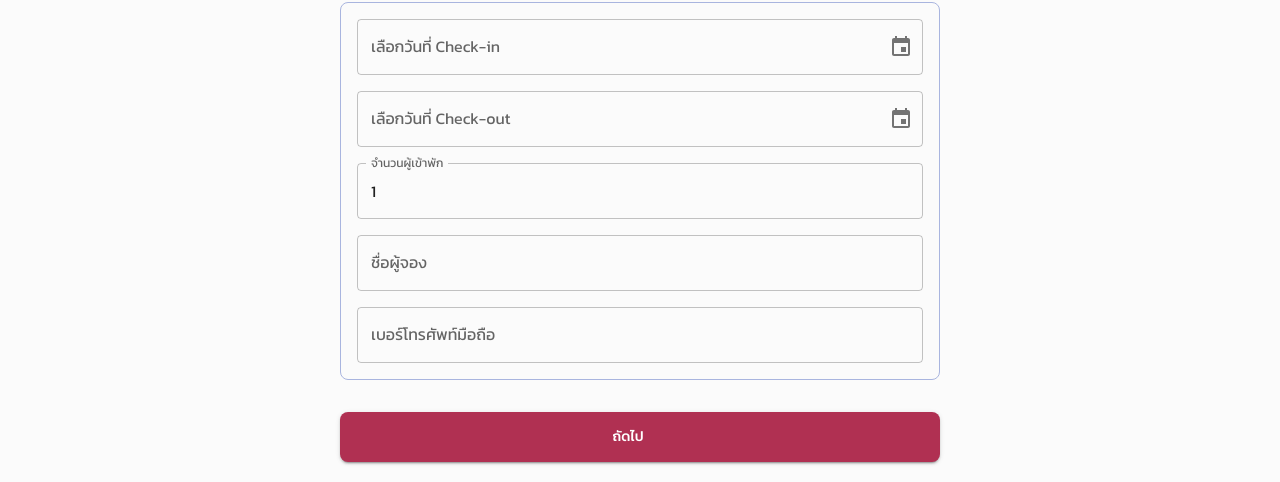
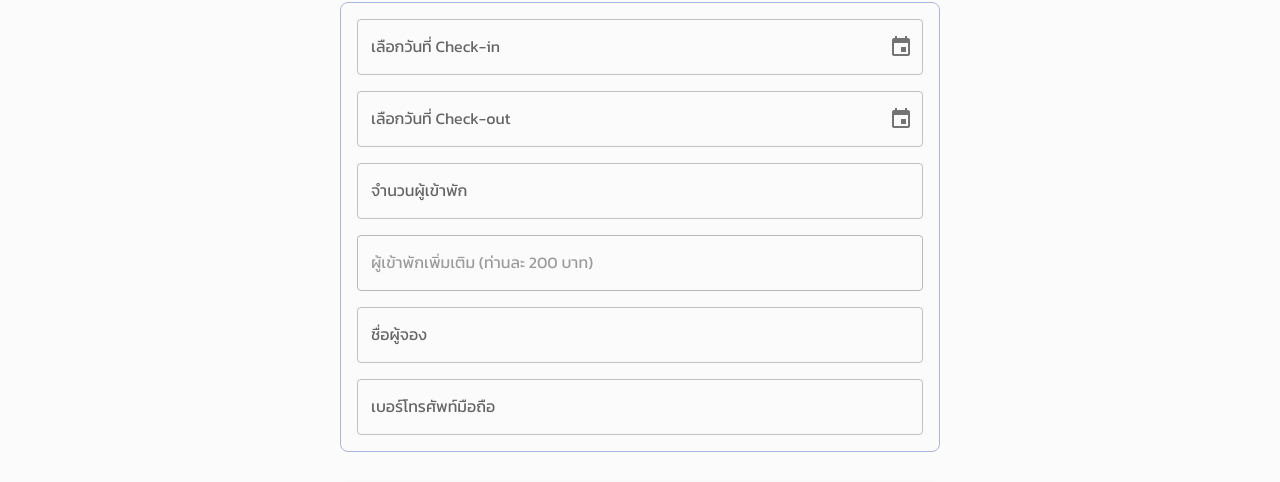
Before and after one commit to lazymodthai/aunya-fe, a React (Vite) app: page /booking in a window 1280 px wide. Shown: the part 202-684 px from the top of the page. Built offline with nearby package versions, Linux system fonts and the light colour scheme; no server answers; some icons are missing; a web font is replaced by a local one.

Commit message:
add: api

```diff
--- a/package.json
+++ b/package.json
@@ -17,6 +17,7 @@
     "@mui/x-date-pickers": "^8.9.0",
     "@reduxjs/toolkit": "^2.6.1",
     "@types/node": "^22.14.0",
+    "axios": "^1.10.0",
     "date-fns": "^4.1.0",
     "react": "^19.0.0",
     "react-dom": "^19.0.0",
--- /dev/null
+++ b/src/apis/auth.ts
@@ -0,0 +1,14 @@
+import { RawAxiosResponseHeaders } from "axios";
+import { InstanceAuthAPI } from "./instance";
+
+const path = "auth";
+
+export default class AuthAPI extends InstanceAuthAPI {
+  static login(payload:{email: string, password: string}): Promise<{ data: any; headers: RawAxiosResponseHeaders; }> {
+    return this.api.post(`${path}/login/`, payload);
+  }
+
+  static logout(): Promise<{ data: any; headers: RawAxiosResponseHeaders; }> {
+    return this.api.post(`${path}/logout/`);
+  }
+}
--- /dev/null
+++ b/src/apis/booking.ts
@@ -0,0 +1,11 @@
+import { RawAxiosResponseHeaders } from "axios";
+import { InstanceBookingAPI } from "./instance";
+
+const path = "booking";
+
+export default class BookingAPI extends InstanceBookingAPI {
+  static book(payload: any): Promise<{ data: any; headers: RawAxiosResponseHeaders; }> {
+    return this.api.post(`${path}/book/`, payload);
+  }
+
+}
--- /dev/null
+++ b/src/apis/instance.ts
@@ -0,0 +1,21 @@
+import axios from "axios";
+
+
+const instanceAuth = axios.create({
+  baseURL: import.meta.env.VITE_BASE_URL || 'http://localhost:3005/',
+  timeout: 10000,
+  headers: {
+    Accept: "application/json",
+  }
+});
+
+const instanceBooking = axios.create({
+  baseURL: import.meta.env.VITE_BASE_URL || 'http://localhost:3005/',
+  timeout: 10000,
+  headers: {
+    Accept: "application/json",
+  }
+});
+
+export class InstanceAuthAPI { static api = instanceAuth }
+export class InstanceBookingAPI { static api = instanceBooking }
--- a/src/components/booking/CustomDatePicker.tsx
+++ b/src/components/booking/CustomDatePicker.tsx
@@ -30,7 +30,6 @@ const CustomDatePicker = (props: Props) => {
     return false;
   };
 
-  // ตรวจสอบว่าวันที่อยู่ในช่วง check-in ถึงวันที่เลือก
   const isDateInRange = (date: Date) => {
     if (!props.checkInDate || !props.value) return false;
 
@@ -44,7 +43,6 @@ const CustomDatePicker = (props: Props) => {
     return dateTime >= startTime && dateTime <= endTime;
   };
 
-  // ตรวจสอบว่าวันที่เป็นวันเริ่มต้นหรือสิ้นสุดของช่วง
   const isRangeStart = (date: Date) => {
     if (!props.checkInDate || !props.value) return false;
 
@@ -65,7 +63,6 @@ const CustomDatePicker = (props: Props) => {
     return dateTime === Math.max(checkInTime, valueTime);
   };
 
-  // ตรวจสอบว่าวันที่เป็น check-in date
   const isCheckInDate = (date: Date) => {
     if (!props.checkInDate) return false;
 
@@ -74,14 +71,12 @@ const CustomDatePicker = (props: Props) => {
            date.getDate() === props.checkInDate.getDate();
   };
 
-  // ตรวจสอบว่ามีวันที่ disable อยู่ในช่วงที่จะเลือกหรือไม่
   const hasDisabledDateInRange = (endDate: Date) => {
     if (!props.checkInDate || !props.disabledDates) return false;
 
     const startTime = new Date(props.checkInDate).getTime();
     const endTime = new Date(endDate).getTime();
 
-    // สลับถ้า end date มาก่อน start date
     const rangeStart = Math.min(startTime, endTime);
     const rangeEnd = Math.max(startTime, endTime);
 
@@ -91,14 +86,42 @@ const CustomDatePicker = (props: Props) => {
     });
   };
 
-  // Custom shouldDisableDate ที่รวมการตรวจสอบช่วงวันที่
+  const getNextDisabledDate = () => {
+    if (!props.checkInDate || !props.disabledDates) return null;
+
+    const checkInTime = new Date(props.checkInDate).getTime();
+
+    const nextDisabledDates = props.disabledDates
+      .filter(date => new Date(date).getTime() > checkInTime)
+      .sort((a, b) => new Date(a).getTime() - new Date(b).getTime());
+
+    return nextDisabledDates.length > 0 ? nextDisabledDates[0] : null;
+  };
+
   const customShouldDisableDate = (date: Date) => {
     // ตรวจสอบ disabled dates ตามปกติ
-    if (shouldDisableDate(date)) return true;
+    if (shouldDisableDate(date)) {
+      if (props.checkInDate) {
+        const nextDisabledDate = getNextDisabledDate();
+        if (nextDisabledDate) {
+          const isNextDisabledDate = date.getFullYear() === nextDisabledDate.getFullYear() &&
+                                    date.getMonth() === nextDisabledDate.getMonth() &&
+                                    date.getDate() === nextDisabledDate.getDate();
+          return !isNextDisabledDate;
+        }
+      }
+      return true;
+    }
 
-    // ถ้ามี checkInDate และกำลังจะเลือกวันที่ที่มี disabled date ในช่วง
     if (props.checkInDate && hasDisabledDateInRange(date)) {
       return true;
+    }
+
+    if (props.checkInDate) {
+      const nextDisabledDate = getNextDisabledDate();
+      if (nextDisabledDate && new Date(date).getTime() > new Date(nextDisabledDate).getTime()) {
+        return true;
+      }
     }
 
     return false;
@@ -162,10 +185,19 @@ const CustomDatePicker = (props: Props) => {
             const isStart = isRangeStart(date);
             const isEnd = isRangeEnd(date);
 
+            const isSelectableDisabledDate = isDisabled && props.checkInDate && (() => {
+              const nextDisabledDate = getNextDisabledDate();
+              if (nextDisabledDate) {
+                return date.getFullYear() === nextDisabledDate.getFullYear() &&
+                       date.getMonth() === nextDisabledDate.getMonth() &&
+                       date.getDate() === nextDisabledDate.getDate();
+              }
+              return false;
+            })();
+
             let sx: any = {};
 
-            // สไตล์สำหรับวันที่ถูก disable
-            if (isDisabled) {
+            if (isDisabled && !isSelectableDisabledDate) {
               sx = {
                 color: '#f44336 !important',
                 backgroundColor: '#ffebee !important',
@@ -175,9 +207,7 @@ const CustomDatePicker = (props: Props) => {
                 fontWeight: 'bold'
               };
             }
-            // สไตล์สำหรับ check-in date
             else if (isCheckIn) {
-              // ตรวจสอบว่าเป็นวันเดียวกันกับวันที่เลือกหรือไม่
               const isSameDay = props.value &&
                 date.getFullYear() === props.value.getFullYear() &&
                 date.getMonth() === props.value.getMonth() &&
@@ -190,11 +220,9 @@ const CustomDatePicker = (props: Props) => {
                 '&:hover': {
                   backgroundColor: '#1976d2 !important',
                 },
-                // ถ้าเป็นวันเดียวกัน ให้เป็นวงกลม
                 ...(isSameDay && {
                   borderRadius: '50% !important',
                 }),
-                // ถ้าไม่เป็นวันเดียวกัน ให้มีเฉพาะด้านซ้ายโค้งมน
                 ...(!isSameDay && {
                   borderTopLeftRadius: '50% !important',
                   borderBottomLeftRadius: '50% !important',
@@ -212,7 +240,6 @@ const CustomDatePicker = (props: Props) => {
                 '&:hover': {
                   backgroundColor: '#bbdefb !important',
                 },
-                // กำหนดรูปแบบขอบของช่วง
                 borderRadius: '0 !important',
                 ...(isStart && {
                   borderTopLeftRadius: '50% !important',
--- a/src/components/booking/NumberField.tsx
+++ b/src/components/booking/NumberField.tsx
@@ -2,11 +2,12 @@ import { SxProps, TextField } from "@mui/material";
 
 type Props = {
   onChange: (e: any) => void;
-  value: number;
+  value: number | null;
   min?: number;
   max?: number;
   label?: string;
   sx?: SxProps;
+  disabled?: boolean;
 };
 
 function NumberField(props: Props) {
@@ -35,6 +36,7 @@ function NumberField(props: Props) {
         },
       }}
       sx={props.sx}
+      disabled={props.disabled}
     />
   );
 }
--- a/src/pages/Booking.tsx
+++ b/src/pages/Booking.tsx
@@ -9,13 +9,16 @@ import {
   useMediaQuery,
 } from "@mui/material";
 import CustomDatePicker from "../components/booking/CustomDatePicker";
-import { useState } from "react";
+import { useEffect, useState } from "react";
 import NumberField from "../components/booking/NumberField";
 import { isValidThaiPhoneNumber } from "../utils/input";
 import ArrowForwardIosIcon from "@mui/icons-material/ArrowForwardIos";
 import ArrowBackIosIcon from "@mui/icons-material/ArrowBackIos";
-import CheckIcon from '@mui/icons-material/Check';
-import {addDays, format, parseISO} from 'date-fns'
+import CheckIcon from "@mui/icons-material/Check";
+import { addDays, format, parseISO, set } from "date-fns";
+import { FormatDate, formatDateTime } from "../utils/date";
+import AuthAPI from "../apis/auth";
+import BookingAPI from "../apis/booking";
 
 type Props = {
   bookingData: any;
@@ -25,16 +28,33 @@ function Booking(props: Props) {
   const isMobile = useMediaQuery("(max-width:800px)");
   const [checkinDate, setCheckinDate] = useState<Date | null>(null);
   const [checkoutDate, setCheckoutDate] = useState<Date | null>(null);
-  const [guestNumber, setGuestNumber] = useState<number>(1);
+  const [guestNumber, setGuestNumber] = useState<number | null>(null);
+  const [additionGuestNumber, setAdditionGuestNumber] = useState<number | null>(null);
   const [name, setName] = useState<string>("");
   const [phoneNumber, setPhoneNumber] = useState<string>("");
   const [step, setStep] = useState<number>(0);
   const [skipped, setSkipped] = useState(new Set<number>());
-  const [isInvalidPhoneNumber, setIsInvalidPhoneNumber] =
-    useState<boolean>(false);
+  const [isInvalidPhoneNumber, setIsInvalidPhoneNumber] = useState<boolean>(false);
 
   const isStepSkipped = (step: number) => {
     return skipped.has(step);
+  };
+
+  const handleBook = async () => {
+    const payload = {
+      checkinDate: checkinDate,
+      checkoutDate: checkoutDate,
+      guestNumber: guestNumber,
+      additionGuestNumber: additionGuestNumber,
+      name: name,
+      phoneNumber: phoneNumber,
+    }
+    try {
+      const data = await BookingAPI.book(payload);
+      console.log(data)
+    } catch (error) {
+      console.log(error);
+    }
   };
 
   const handleNext = () => {
@@ -70,7 +90,6 @@ function Booking(props: Props) {
       case 0:
         return (
           <>
-            <Grid>
             <CustomDatePicker
               label="เลือกวันที่ Check-in"
               onChange={(e) => {
@@ -81,8 +100,6 @@ function Booking(props: Props) {
               sx={{ width: "100%" }}
               disabledDates={[new Date("2025-07-23"), new Date("2025-07-26")]}
             />
-            </Grid>
-            <Grid>
             <CustomDatePicker
               label="เลือกวันที่ Check-out"
               onChange={(e) => setCheckoutDate(e)}
@@ -92,8 +109,6 @@ function Booking(props: Props) {
               checkInDate={checkinDate}
               disabledDates={[new Date("2025-07-23"), new Date("2025-07-26")]}
             />
-            </Grid>
-            <Grid>
             <NumberField
               label="จำนวนผู้เข้าพัก"
               onChange={(e) => {
@@ -101,15 +116,32 @@ function Booking(props: Props) {
                 if (num <= 0) {
                   setGuestNumber(1);
                   return;
+                } if (num > 10) {
+                  setGuestNumber(10);
+                  return;
                 } else {
                   setGuestNumber(num);
+                  setAdditionGuestNumber(null);
                 }
               }}
               value={guestNumber}
               sx={{ width: "100%" }}
             />
-            </Grid>
-            <Grid>
+            <NumberField
+              label="ผู้เข้าพักเพิ่มเติม (ท่านละ 200 บาท)"
+              onChange={(e) => {
+                const num = parseInt(e.target.value);
+                if (num > 10) {
+                  setAdditionGuestNumber(10);
+                  return;
+                } else {
+                  setAdditionGuestNumber(num);
+                }
+              }}
+              value={additionGuestNumber}
+              disabled={!guestNumber || guestNumber < 10}
+              sx={{ width: "100%" }}
+            />
             <TextField
               label="ชื่อผู้จอง"
               variant="outlined"
@@ -124,9 +156,6 @@ function Booking(props: Props) {
               }}
               sx={{ width: "100%" }}
             />
-            </Grid>
-
-            <Grid>
             <TextField
               label="เบอร์โทรศัพท์มือถือ"
               variant="outlined"
@@ -148,13 +177,31 @@ function Booking(props: Props) {
                 },
               }}
               error={isInvalidPhoneNumber}
-                helperText={
-                  isInvalidPhoneNumber ? "เบอร์โทรศัพท์ไม่ถูกต้อง" : ""
-                }
+              helperText={isInvalidPhoneNumber ? "เบอร์โทรศัพท์ไม่ถูกต้อง" : ""}
             />
-            </Grid>
           </>
         );
+
+      case 1:
+        return (
+          <>
+            <Typography>
+              Check-in: วันที่ {FormatDate(checkinDate!, 4)}
+            </Typography>
+            <Typography>
+              Check-out: วันที่ {FormatDate(checkoutDate!, 4)}
+            </Typography>
+             <Typography>
+              รวมเข้าพัก: {(checkoutDate!.getTime() - checkinDate!.getTime()) / (1000 * 60 * 60 * 24)} วัน
+             </Typography>
+            <Typography>จำนวนผู้เข้าพัก: {guestNumber} คน</Typography>
+            <Typography>ชื่อผู้จอง: {name}</Typography>
+            <Typography>
+              เบอร์โทรศัพท์มือถือ: {phoneNumber}
+            </Typography>
+          </>
+        );
+
       default:
         break;
     }
@@ -163,11 +210,16 @@ function Booking(props: Props) {
   const steps = ["เลือกวันเข้าพัก", "ยืนยันรายการ", "ชำระเงิน"];
 
   return (
-    <Grid container direction={"column"} gap={2} width={isMobile ? undefined : 600}>
-      <Grid textAlign={'center'}>
-        <Typography sx={{fontSize: 24}}>จองห้องพัก</Typography>
+    <Grid
+      container
+      direction={"column"}
+      gap={2}
+      width={isMobile ? undefined : 600}
+    >
+      <Grid textAlign={"center"}>
+        <Typography sx={{ fontSize: 24 }}>จองห้องพัก</Typography>
       </Grid>
-      <Stepper activeStep={step} sx={{mt: 2}}>
+      <Stepper activeStep={step} sx={{ mt: 2 }}>
         {steps.map((label, index) => {
           const stepProps: { completed?: boolean } = {};
           const labelProps: {
@@ -208,7 +260,7 @@ function Booking(props: Props) {
               disabled={step === 0}
               onClick={handleBack}
               startIcon={<ArrowBackIosIcon />}
-              sx={{height: 50, borderRadius: 2}}
+              sx={{ height: 50, borderRadius: 2 }}
             >
               ย้อนกลับ
             </Button>
@@ -219,8 +271,14 @@ function Booking(props: Props) {
             fullWidth
             variant="contained"
             onClick={handleNext}
-            endIcon={step === steps.length - 1 ? <CheckIcon /> : <ArrowForwardIosIcon />}
-            sx={{height: 50, borderRadius: 2}}
+            endIcon={
+              step === steps.length - 1 ? (
+                <CheckIcon />
+              ) : (
+                <ArrowForwardIosIcon />
+              )
+            }
+            sx={{ height: 50, borderRadius: 2 }}
           >
             {step === steps.length - 1 ? "ยืนยัน" : "ถัดไป"}
           </Button>
--- /dev/null
+++ b/src/utils/date.ts
@@ -0,0 +1,131 @@
+/**
+ * ฟังก์ชันสำหรับจัดรูปแบบวันที่หลากหลายรูปแบบทั้งภาษาอังกฤษและภาษาไทย
+ * @param dateInput - วันที่ในรูปแบบ yyyy-MM-dd (เช่น 2025-02-15) หรือ Date object หรือ String ของ Date object
+ * @param format - ตัวเลขระบุรูปแบบที่ต้องการ (1-10), ค่าเริ่มต้นเป็น 1
+ * @returns วันที่ในรูปแบบที่กำหนด
+ */
+export function FormatDate(dateInput: string | Date, format: number = 1): string {
+  // แปลงข้อมูลนำเข้าให้เป็น Date object
+  let dateObj: Date;
+
+  if (dateInput instanceof Date) {
+    // กรณีเป็น Date object อยู่แล้ว
+    dateObj = dateInput;
+  } else {
+    // กรณีเป็น string
+    // ตรวจสอบว่าเป็นรูปแบบ yyyy-MM-dd หรือไม่
+    if (/^\d{4}-\d{2}-\d{2}$/.test(dateInput)) {
+      dateObj = new Date(dateInput);
+    } else {
+      // ลองแปลงจาก string ของ Date object (เช่น "Wed Feb 15 2025 ...")
+      dateObj = new Date(dateInput);
+    }
+  }
+
+  // ตรวจสอบความถูกต้องของวันที่
+  if (isNaN(dateObj.getTime())) {
+    throw new Error('วันที่ไม่ถูกต้อง กรุณาใช้รูปแบบ yyyy-MM-dd หรือ Date object หรือ String ของ Date object');
+  }
+
+  // วันที่ในรูปแบบภาษาอังกฤษ
+  const engMonths = [
+    'January', 'February', 'March', 'April', 'May', 'June',
+    'July', 'August', 'September', 'October', 'November', 'December'
+  ];
+
+  // วันที่ในรูปแบบภาษาอังกฤษแบบย่อ
+  const engMonthsShort = [
+    'Jan', 'Feb', 'Mar', 'Apr', 'May', 'Jun',
+    'Jul', 'Aug', 'Sep', 'Oct', 'Nov', 'Dec'
+  ];
+
+  // วันที่ในรูปแบบภาษาไทย
+  const thaiMonths = [
+    'มกราคม', 'กุมภาพันธ์', 'มีนาคม', 'เมษายน', 'พฤษภาคม', 'มิถุนายน',
+    'กรกฎาคม', 'สิงหาคม', 'กันยายน', 'ตุลาคม', 'พฤศจิกายน', 'ธันวาคม'
+  ];
+
+  // วันที่ในรูปแบบภาษาไทยแบบย่อ
+  const thaiMonthsShort = [
+    'ม.ค.', 'ก.พ.', 'มี.ค.', 'เม.ย.', 'พ.ค.', 'มิ.ย.',
+    'ก.ค.', 'ส.ค.', 'ก.ย.', 'ต.ค.', 'พ.ย.', 'ธ.ค.'
+  ];
+
+  // ดึงข้อมูลวัน เดือน ปี จาก Date object
+  const day = dateObj.getDate();
+  const month = dateObj.getMonth() + 1; // getMonth() เริ่มจาก 0
+  const year = dateObj.getFullYear();
+
+  // แปลงเป็นปี พ.ศ. (เพิ่ม 543 ปี)
+  const thaiYear = year + 543;
+
+  // เดือนในอาเรย์เริ่มที่ 0 แต่เดือนจริงเริ่มที่ 1
+  const monthIndex = month - 1;
+
+  // จัดรูปแบบตามที่กำหนด
+  switch (format) {
+    case 1: // 15 February 2025
+      return `${day} ${engMonths[monthIndex]} ${year}`;
+
+    case 2: // 15 Feb 2025
+      return `${day} ${engMonthsShort[monthIndex]} ${year}`;
+
+    case 3: // 15 Feb 25
+      return `${day} ${engMonthsShort[monthIndex]} ${year.toString().slice(2)}`;
+
+    case 4: // 15 กุมภาพันธ์ 2568
+      return `${day} ${thaiMonths[monthIndex]} ${thaiYear}`;
+
+    case 5: // 15 ก.พ. 2568
+      return `${day} ${thaiMonthsShort[monthIndex]} ${thaiYear}`;
+
+    case 6: // 15 ก.พ. 68
+      return `${day} ${thaiMonthsShort[monthIndex]} ${thaiYear.toString().slice(2)}`;
+
+    case 7: // 15/02/2025
+      return `${day.toString().padStart(2, '0')}/${month.toString().padStart(2, '0')}/${year}`;
+
+    case 8: // 15/02/25
+      return `${day.toString().padStart(2, '0')}/${month.toString().padStart(2, '0')}/${year.toString().slice(2)}`;
+
+    case 9: // 15/02/2568
+      return `${day.toString().padStart(2, '0')}/${month.toString().padStart(2, '0')}/${thaiYear}`;
+
+    case 10: // 15/02/68
+      return `${day.toString().padStart(2, '0')}/${month.toString().padStart(2, '0')}/${thaiYear.toString().slice(2)}`;
+
+    case 11: // feb
+      return `${engMonthsShort[monthIndex]}`;
+
+    case 12: // feb 25
+    return `${engMonthsShort[monthIndex]} ${year.toString().slice(2)}`;
+
+    default:
+      return `${day} ${engMonths[monthIndex]} ${year}`;  // เหมือนกับ format 1 เป็นค่าเริ่มต้น
+  }
+}
+
+/**
+ * Formats date strings from "YYYY-MM-DD HH:MM:SS" or "YYYY-MM-DD" to "DD/MM/YYYY,HH:MM:SS" or "DD/MM/YYYY"
+ * @param dateString - Input date string in format "YYYY-MM-DD HH:MM:SS" or "YYYY-MM-DD"
+ * @returns Formatted date string
+ */
+
+export function formatDateTime(dateString: string): string {
+  // Split the input string to check if it has time component
+  const parts = dateString.split(' ');
+  const datePart = parts[0]; // YYYY-MM-DD
+  const timePart = parts[1]; // HH:MM:SS (if exists)
+
+  // Format the date part from YYYY-MM-DD to DD/MM/YYYY
+  const [year, month, day] = datePart.split('-');
+  const formattedDate = `${day}/${month}/${year}`;
+
+  // If time part exists, append it to the formatted date
+  if (timePart) {
+    return `${formattedDate},${timePart}`;
+  }
+
+  // Return only the formatted date if no time part
+  return formattedDate;
+}
```
Also changed, not shown: 2 other files (tests, documents, lock files or other folders). Lines whose indentation alone changed are shown as unchanged.
